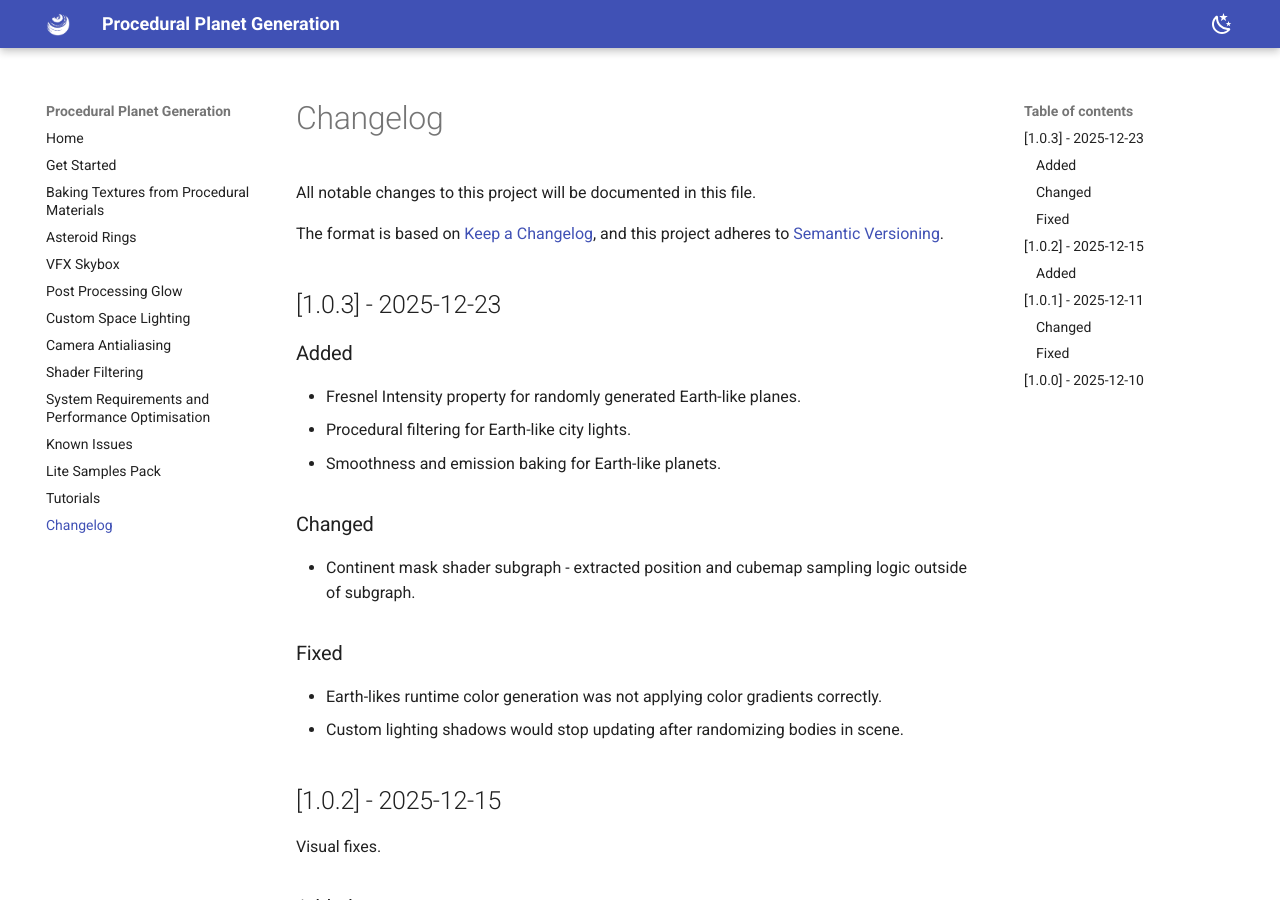
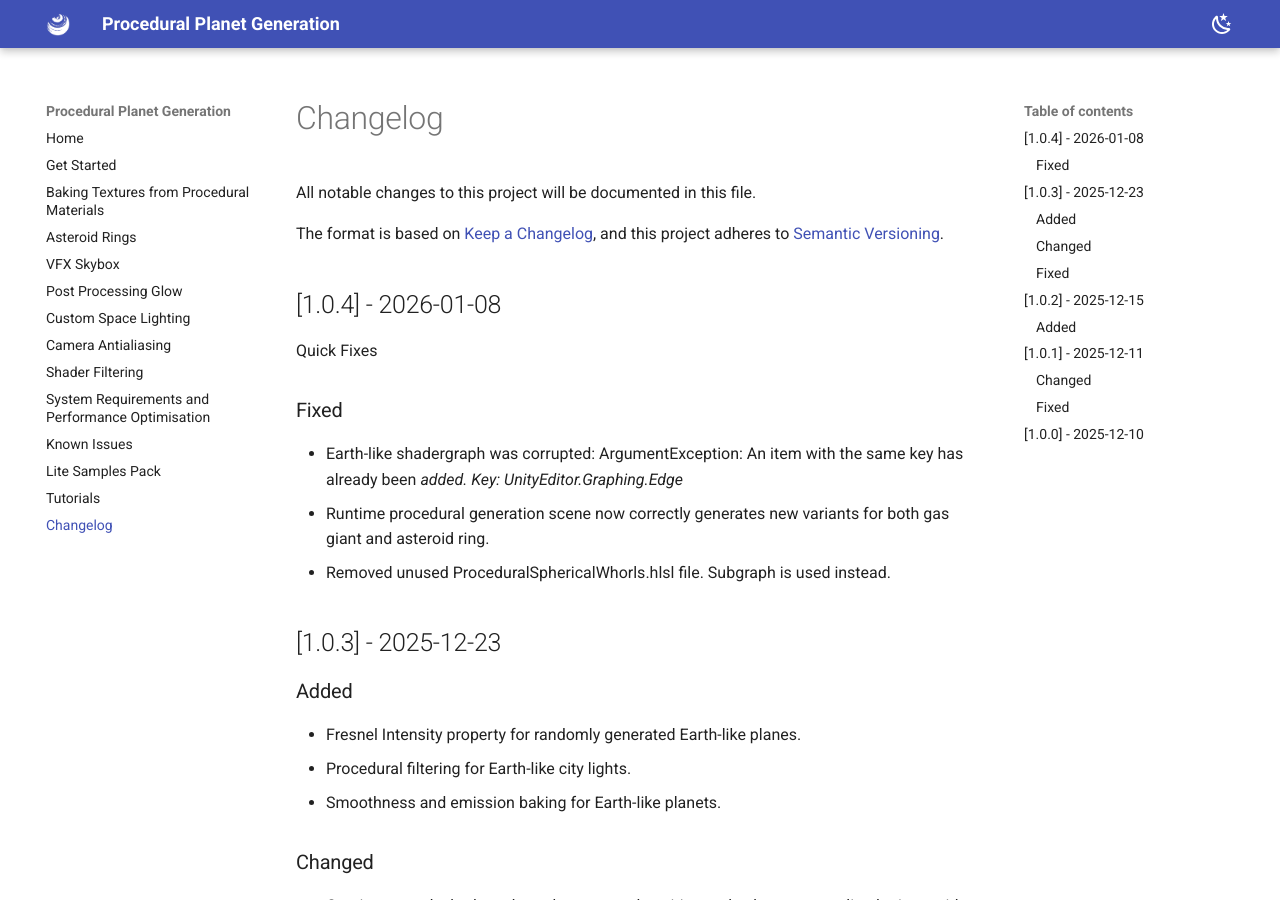
Before and after one commit to Parallel-Cascades/procedural-planet-generation, an MkDocs documentation site: the page built from docs/changelog.md, in a window 1280 px wide and 900 px high. Built offline with MkDocs 1.6.1 and Material for MkDocs 9.7.7, drawn with Linux system fonts in a browser that asks for light colours.

Commit message:
Changelog updated for 1.0.4

```diff
--- a/docs/changelog.md
+++ b/docs/changelog.md
@@ -4,6 +4,14 @@ All notable changes to this project will be documented in this file.
 
 The format is based on [Keep a Changelog](https://keepachangelog.com/en/1.1.0/),
 and this project adheres to [Semantic Versioning](https://semver.org/spec/v2.0.0.html).
+
+## [1.0.4] - 2026-01-08
+Quick Fixes
+
+### Fixed
+- Earth-like shadergraph was corrupted: ArgumentException: An item with the same key has already been _added. Key: UnityEditor.Graphing.Edge_
+- Runtime procedural generation scene now correctly generates new variants for both gas giant and asteroid ring.
+- Removed unused ProceduralSphericalWhorls.hlsl file. Subgraph is used instead.
 
 ## [1.0.3] - 2025-12-23
 
```
